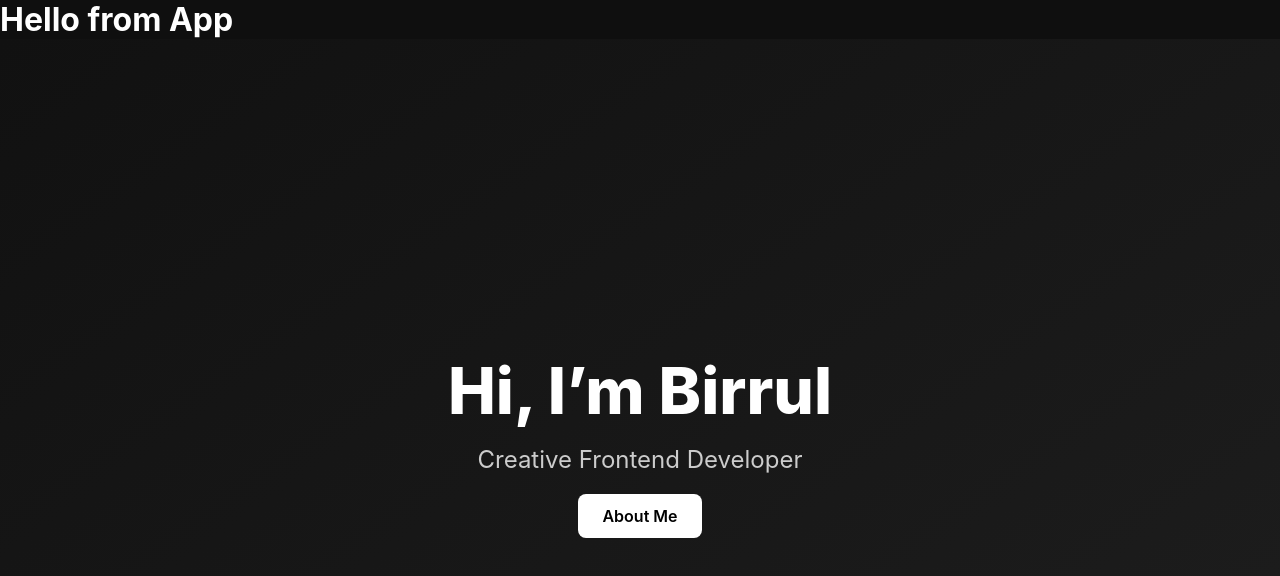
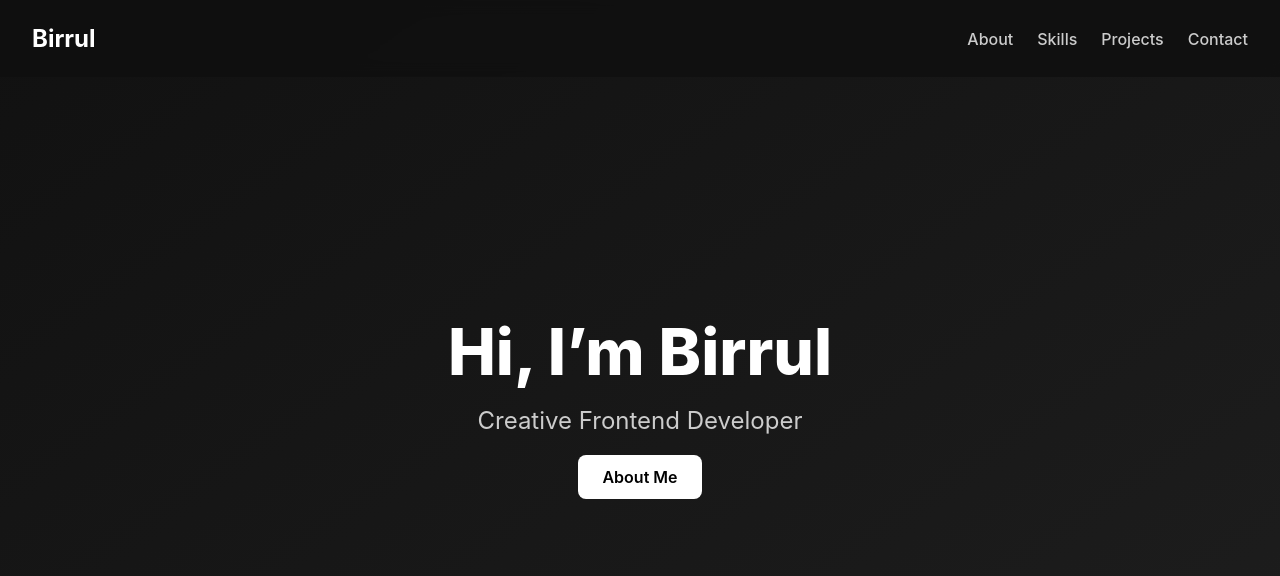
Before and after one commit to birrulwldain/cv-porto1, a React (Vite) app: page / in a window 1280 px wide. Shown: the top 576 px of the page. Built offline with nearby package versions, Linux system fonts and the light colour scheme.

Commit message:
feat: add Navbar component and integrate it into App

```diff
--- a/src/App.jsx
+++ b/src/App.jsx
@@ -2,11 +2,12 @@
 import Hero from "./components/Hero";
 import About from "./components/About";
 import "./styles/main.scss";
+import Navbar from "./components/Navbar";
 
 function App() {
   return (
     <div className="App">
-      <h1>Hello from App</h1>
+      <Navbar />
       <Hero />
       <About />
     </div>
--- /dev/null
+++ b/src/components/Navbar.jsx
@@ -0,0 +1,19 @@
+import "../styles/_navbar.scss";
+
+function Navbar() {
+  return (
+    <nav className="navbar">
+      <div className="nav-content">
+        <h1 className="logo">Birrul</h1>
+        <ul className="nav-links">
+          <li><a href="#about">About</a></li>
+          <li><a href="#skills">Skills</a></li>
+          <li><a href="#projects">Projects</a></li>
+          <li><a href="#contact">Contact</a></li>
+        </ul>
+      </div>
+    </nav>
+  );
+}
+
+export default Navbar;
--- /dev/null
+++ b/src/styles/_navbar.scss
@@ -0,0 +1,38 @@
+.navbar {
+    position: fixed;
+    top: 0;
+    width: 100%;
+    padding: 1.5rem 2rem;
+    background-color: rgba(15, 15, 15, 0.8);
+    backdrop-filter: blur(8px);
+    z-index: 1000;
+  }
+
+  .nav-content {
+    display: flex;
+    justify-content: space-between;
+    align-items: center;
+  }
+
+  .logo {
+    font-size: 1.5rem;
+    font-weight: 700;
+    color: #fff;
+  }
+
+  .nav-links {
+    list-style: none;
+    display: flex;
+    gap: 1.5rem;
+  }
+
+  .nav-links li a {
+    color: #ccc;
+    text-decoration: none;
+    font-weight: 500;
+    transition: color 0.3s ease;
+
+    &:hover {
+      color: #fff;
+    }
+  }
```
